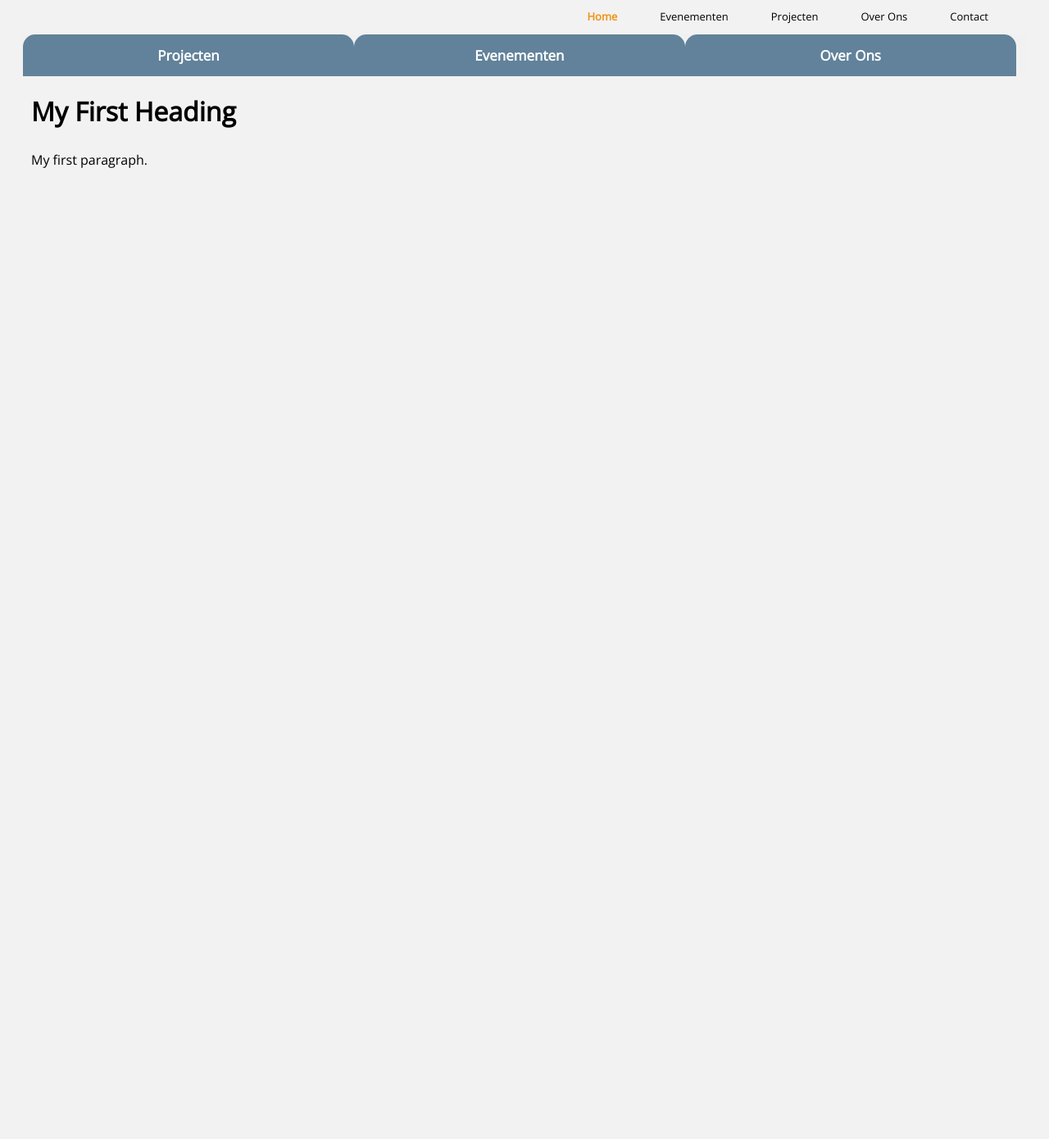
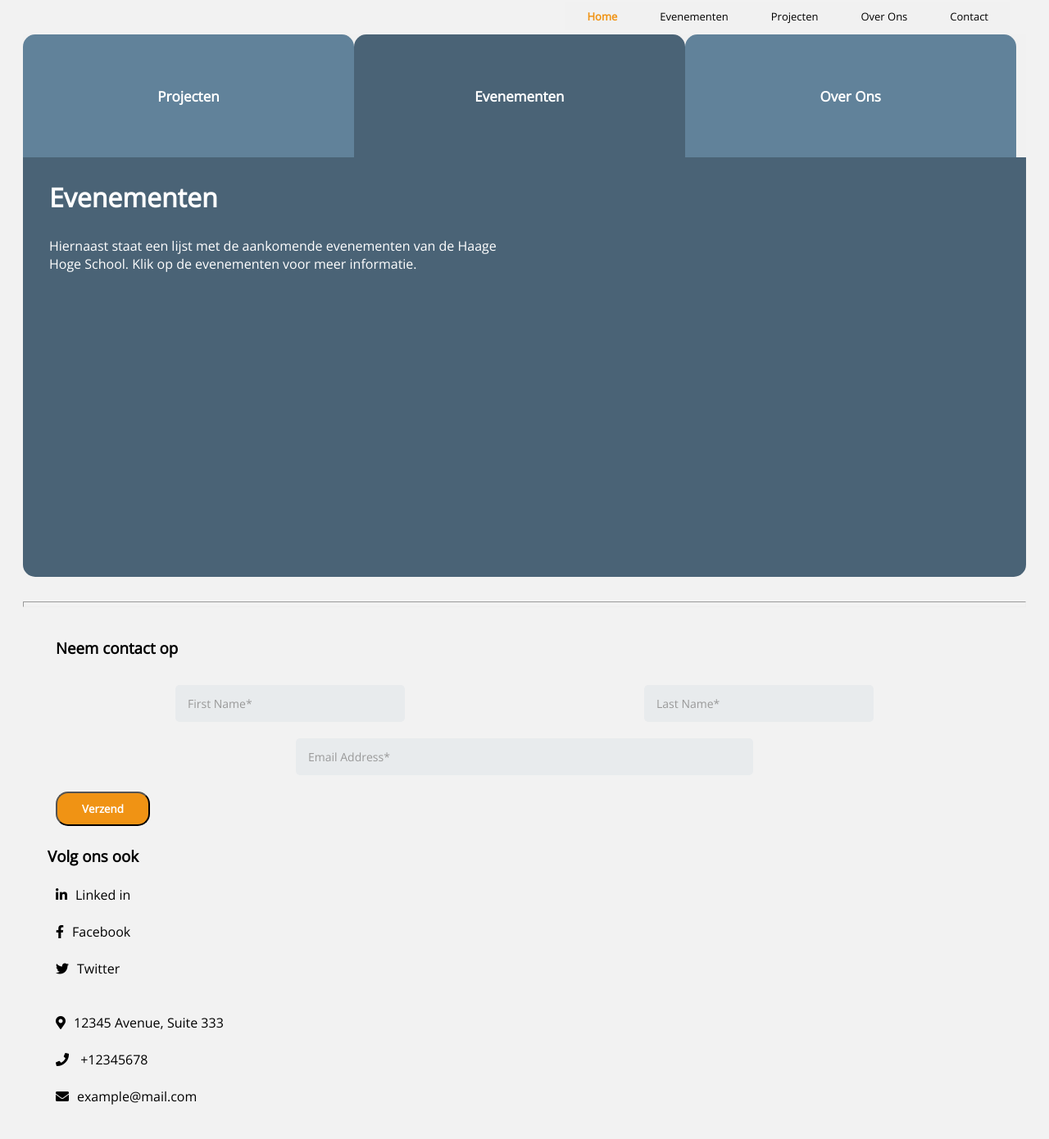
Before and after one commit to TheHagueUniversity/1819-cmd-b-pr-centre-of-expertise-18067050, a plain HTML site: page projectc/index.html in a window 1280 px wide. Shown: the part 142-1532 px from the top of the page at 82% size. Before the commit the page ends 800 px from the top, so only its background shows below. Drawn offline with nearby package versions, Linux system fonts and the light colour scheme.

Commit message:
tabs afgemaakt, footer begonnen.

```diff
--- a/projectc/css/style.css
+++ b/projectc/css/style.css
@@ -2,16 +2,20 @@
 /* hier geef ik alle algemene dingen aan die over de hele website toegepast moeten zijn */
 * {
   font-family: 'Open Sans', sans-serif;
-  background-color: rgba(242, 242, 242, 1);
   padding: 0px 10px 5px 10px;
 }
 
+body {
+    background-color: rgba(242, 242, 242, 1);
+}
 /* ---------------------------------------------------------------- Collapsible tabs ------------------------------------------------------------------------------------ */
 /* Style the tab */
 .tab {
   overflow: hidden;
   background-color: #f1f1f1;
   padding: 0px;
+
+
 
 }
 
@@ -29,6 +33,8 @@
   background-color: rgb(97, 130, 154);
   color:white;
   font-weight: bold;
+  height: 150px;
+
 
   /* geeft rondingen aan */
   -webkit-border-top-left-radius: 15px;
@@ -57,7 +63,9 @@
   display: none;
   padding: 6px 12px;
   border-top: none;
+  color:white;
   background-color: rgb(74, 99, 118);
+  height: 500px;
   /* geeft rondingen aan */
   -webkit-border-bottom-right-radius: 15px;
   -webkit-border-bottom-left-radius: 15px;
@@ -66,6 +74,11 @@
   border-bottom-right-radius: 15px;
   border-bottom-left-radius: 15px;
 }
+
+.tabcontent-1 {
+  width: 50%;
+}
+
 
 .projects {
 
@@ -78,3 +91,58 @@
 .about {
 
 }
+
+/* ---------------------------------------------------------------- footer ------------------------------------------------------------------------------------ */
+
+  .form-body{
+    padding: 10px;
+
+    .row{
+      display: flex;
+      justify-content: space-around;
+      padding: 10px;
+
+      input[type="text"]{
+        appearance: none;
+        width: 100%;
+        margin: 0 15px;
+        height: 35px;
+        padding: 5px 15px;
+        border-radius: 5px;
+        outline: none;
+        border: none;
+        background: #e8ebed;
+        color: #576366;
+        font-size: 14px;
+      }
+    }
+  }
+
+  .contact-button{
+    margin-left:20px;
+    color:white;
+    font-weight: bold;
+    padding: 10px 30px 10px 30px;
+    background-color: rgb(240, 147, 20);
+    -webkit-border-radius: 15px;
+-moz-border-radius: 15px;
+border-radius: 15px;
+  }
+
+}
+
+.footer-col {
+  width: 50%;
+
+float: left;
+}
+
+/* #footer-column-1{
+  width: 300px;
+
+}
+
+#footer-column-2{
+  width: 300px;
+
+} */
--- a/projectc/index.html
+++ b/projectc/index.html
@@ -7,6 +7,7 @@
   <link href="css/style.css" type="text/css" rel="stylesheet" />
   <link href="css/nav.css" type="text/css" rel="stylesheet" />
   <link href="https://fonts.googleapis.com/css?family=Open+Sans" rel="stylesheet">
+  <link rel="stylesheet" href="https://use.fontawesome.com/releases/v5.8.1/css/all.css" integrity="sha384-50oBUHEmvpQ+1lW4y57PTFmhCaXp0ML5d60M1M7uH2+nqUivzIebhndOJK28anvf" crossorigin="anonymous">
   <script src="https://code.jquery.com/jquery-3.3.1.js" integrity="sha256-2Kok7MbOyxpgUVvAk/HJ2jigOSYS2auK4Pfzbm7uH60=" crossorigin="anonymous"></script>
 </head>
 
@@ -53,33 +54,92 @@
 
   <!-- ______________________________________________ Collapsible tabs ______________________________________________ -->
   <div class="tab">
-    <button class="tablinks" onclick="openCity(event, 'projects')">Projecten</button>
-    <button class="tablinks" onclick="openCity(event, 'events')">Evenementen</button>
-    <button class="tablinks" onclick="openCity(event, 'about')">Over Ons</button>
+    <button class="tablinks" onclick="openTab(event, 'projects')">Projecten</button>
+    <button id="eventButton" class="tablinks" onclick="openTab(event, 'events')">Evenementen</button>
+    <button class="tablinks" onclick="openTab(event, 'about')">Over Ons</button>
   </div>
 
-
   <div id="projects" class="tabcontent">
-    <h3>Projecten</h3>
-    <p>London is the capital city of England.</p>
+    <div class="tabcontent-1">
+      <h1>Projecten</h1>
+      <h4>Evaluatie Friends@PiramideCollege 2018</h4>
+      <p>
+      Leerlingen van het Piramide College werken samen met studenten van de Hagse Hogeschool als
+      maatjes aan leerdoelen van de leerlingen. Ze doen dit in het schoolgebouw van het Piramide College
+      en worden uitgedaagd door de studenten om grenzen te verleggen.<a href="#"/>Lees meer...</a>
+      </p>
+    </div>
   </div>
 
   <div id="events" class="tabcontent">
-    <h3>Evenementen</h3>
+    <div class="tabcontent-1">
+    <h1>Evenementen</h1>
     <p>Hiernaast staat een lijst met de aankomende evenementen van de Haage Hoge School.
       Klik op de evenementen voor meer informatie.
     </p>
   </div>
+</div>
 
   <div id="about" class="tabcontent">
-    <h3>Over Ons</h3>
-    <p>Tokyo is the capital of Japan.</p>
+    <div class="tabcontent-1">
+      <h1>Over ons</h1>
+      <h4>content</h4>
+    <p>content</p>
+  </div>
+</div>
+<br />
+<hr />
+
+
+<footer>
+  <div id="footer-column-1">
+    <div class="form-body">
+      <h3>Neem contact op</h3>
+      <div class="row">
+        <input style="width: 250px" type="text" placeholder="First Name*">
+        <input style="width: 250px" type="text" placeholder="Last Name*">
+      </div>
+      <div class="row">
+        <input style="width: 528px;" type="text" placeholder="Email Address*">
+      </div>
+    </div>
+    <button class="contact-button">Verzend</buttons>
+
   </div>
 
+
+  <div id="footer-column-2">
+  <h3>Volg ons ook</h3>
+    <p>
+        <i class="fab fa-linkedin-in"></i>Linked in
+    </p>
+    <p>
+        <i class="fab fa-facebook-f"></i>Facebook
+    </p>
+    <p>
+        <i class="fab fa-twitter"></i>Twitter
+    </p>
+  </div>
+  <div>
+    <p>
+      <i class="fas fa-map-marker-alt"></i>12345 Avenue, Suite 333
+    </p>
+    <p>
+      <i class="fas fa-phone"></i> +12345678
+    </p>
+    <p>
+      <i class="fas fa-envelope"></i>example@mail.com
+    </p>
+  </div>
+
+
+
+<div>
+
+</div>
+</footer>
+
   <script src="scripts/script.js"></script>
-
-  <h1>My First Heading</h1>
-  <p>My first paragraph.</p>
 </body>
 
 </html>
--- a/projectc/scripts/script.js
+++ b/projectc/scripts/script.js
@@ -1,13 +1,24 @@
-function openCity(evt, cityName) {
+function openTab(evt, tabName) {
   var i, tabcontent, tablinks;
+
   tabcontent = document.getElementsByClassName("tabcontent");
+
   for (i = 0; i < tabcontent.length; i++) {
     tabcontent[i].style.display = "none";
   }
+
   tablinks = document.getElementsByClassName("tablinks");
+
   for (i = 0; i < tablinks.length; i++) {
     tablinks[i].className = tablinks[i].className.replace(" active", "");
   }
-  document.getElementById(cityName).style.display = "block";
+
+  document.getElementById(tabName).style.display = "block";
+
   evt.currentTarget.className += " active";
+
+
 }
+
+// Open het event tab wanneer de pagina laadt
+document.getElementById('eventButton').click();
```
